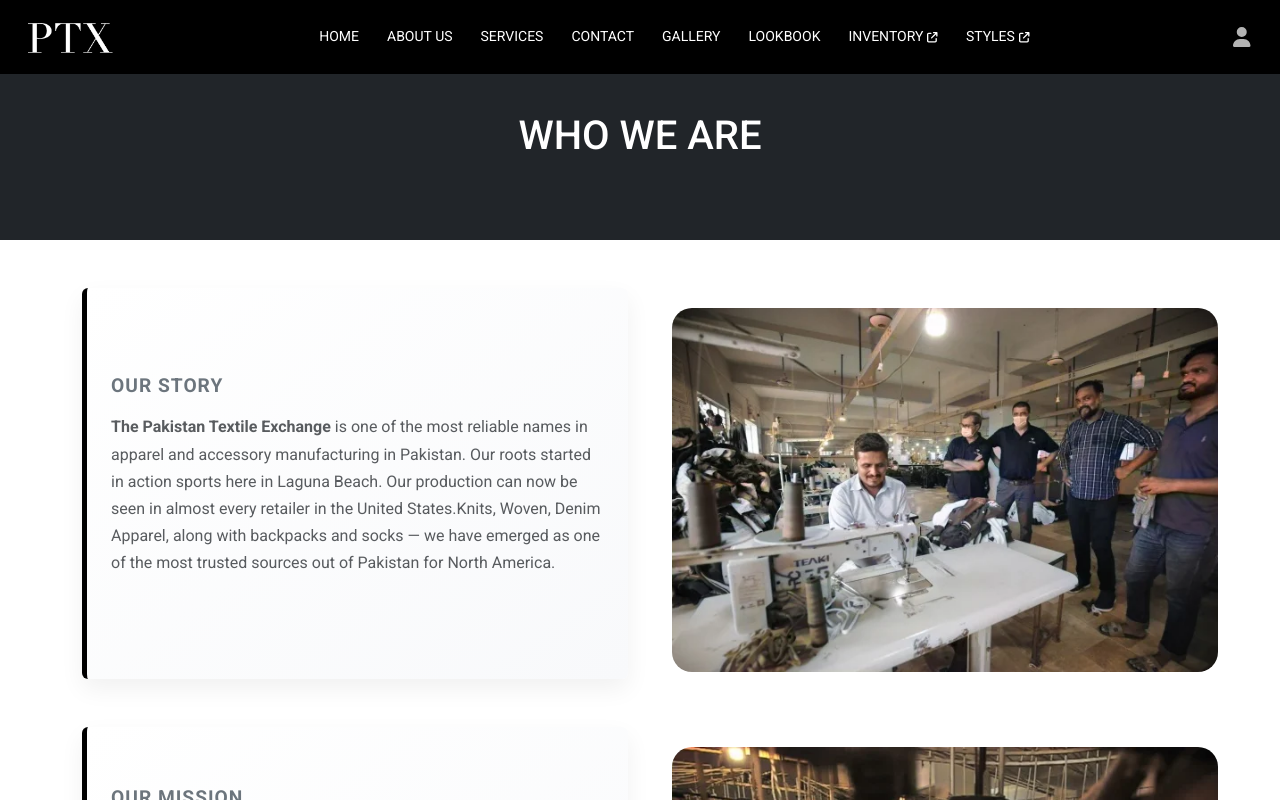
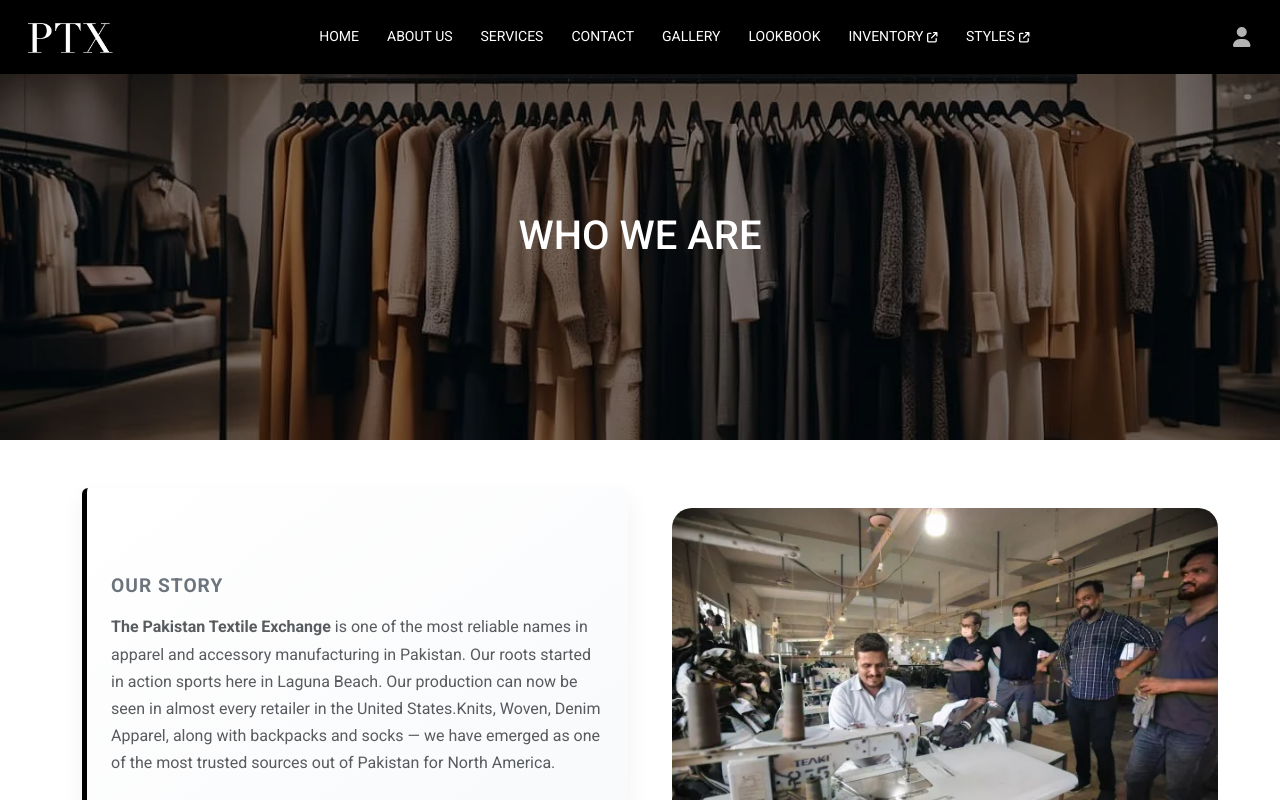
Before and after one commit to Zeeshanprojects/PTX-2, a React (Create React App) app in the folder PTX-2/ptx-2/: page /Aboutus in a window 1280 px wide. Shown: the top 800 px of the page. Built offline with nearby package versions, Linux system fonts and the light colour scheme.

Commit message:
code updated

```diff
--- a/PTX-2/ptx-2/src/Components/Footer.jsx
+++ b/PTX-2/ptx-2/src/Components/Footer.jsx
@@ -22,6 +22,7 @@ export default function Footer() {
                 <div className="col-md-3 col-lg-3 col-xl-3 mx-auto mb-4">
   {/* Content */}
 <img src={Image.logo} alt="logo"></img>
+
 
   {/* <hr
     className="mb-4 mt-0 d-inline-block mx-auto"
--- a/PTX-2/ptx-2/src/Images/Image.js
+++ b/PTX-2/ptx-2/src/Images/Image.js
@@ -1,6 +1,7 @@
 const Image = {
   logo: require("./PTX-Main-Logo.png"),
   bannerimage: require("./PTX-Banner.webp"),
+  backgroundimage:require('./background.webp'),
   slider1: require("./Sliderimage-1.webp"),
   slider2: require("./SliderImage-2.webp"),
   slider3: require("./sliderimage-3.webp"),
--- a/PTX-2/ptx-2/src/Pages/Services.style.css
+++ b/PTX-2/ptx-2/src/Pages/Services.style.css
@@ -1,12 +1,35 @@
-.background-color{
-  background-color: #212529;
-  height: 200px;
+.background-color {
+  position: relative;
+  height: 400px;
   width: 100%;
-display: flex;
-justify-content: center;
-align-items: center;
-color: white !important;
+  display: flex;
+  justify-content: center;
+  align-items: center;
+  color: white;
+  font-weight: bold;
+  overflow: hidden; /* Ensures pseudo-element doesn't spill */
 }
+
+.background-color::before {
+  content: '';
+  position: absolute;
+  top: 0;
+  left: 0;
+  height: 100%;
+  width: 100%;
+  background-image: url('../Images/background.webp');
+  background-size: cover;
+  background-position: center;
+  background-repeat: no-repeat;
+  filter: brightness(0.5); /* Only affects the background */
+  z-index: 0;
+}
+
+.background-color > * {
+  position: relative;
+  z-index: 1; /* Keep text above the background image */
+}
+
 .services-container {
   width: 100%;
   margin-left: 10px;
@@ -29,10 +52,6 @@ color: white !important;
   transition: transform 0.3s ease-in-out, box-shadow 0.3s ease-in-out;
   height: 300px;
 }
-/* .service-card:hover {
-  transform: translateY(-5px);
-  box-shadow: 0px 8px 20px rgba(0, 0, 0, 0.15);
-} */
 .service-card-title {
   font-size: 1.8rem;
   font-weight: bold;
@@ -95,6 +114,9 @@ color: white !important;
   font-size: 0.95rem;
   color: #555;
 }
+.read-more{
+border-radius: 20px !important;
+}
 
 @media (max-width: 992px) {
   .service-col {
--- a/PTX-2/ptx-2/src/Pages/Studio.jsx
+++ b/PTX-2/ptx-2/src/Pages/Studio.jsx
@@ -72,7 +72,7 @@ export default function Studio() {
             <br />
             <button
               type="button"
-              className="btn btn-dark"
+              className="btn btn-dark Download"
               onClick={handleDownload}
             >
               Download LookBook
```
Also changed, not shown: PTX-2/ptx-2/src/Pages/QualityAssurance.jsx (+20 -11 lines), PTX-2/ptx-2/src/Images/background.webp (added).
